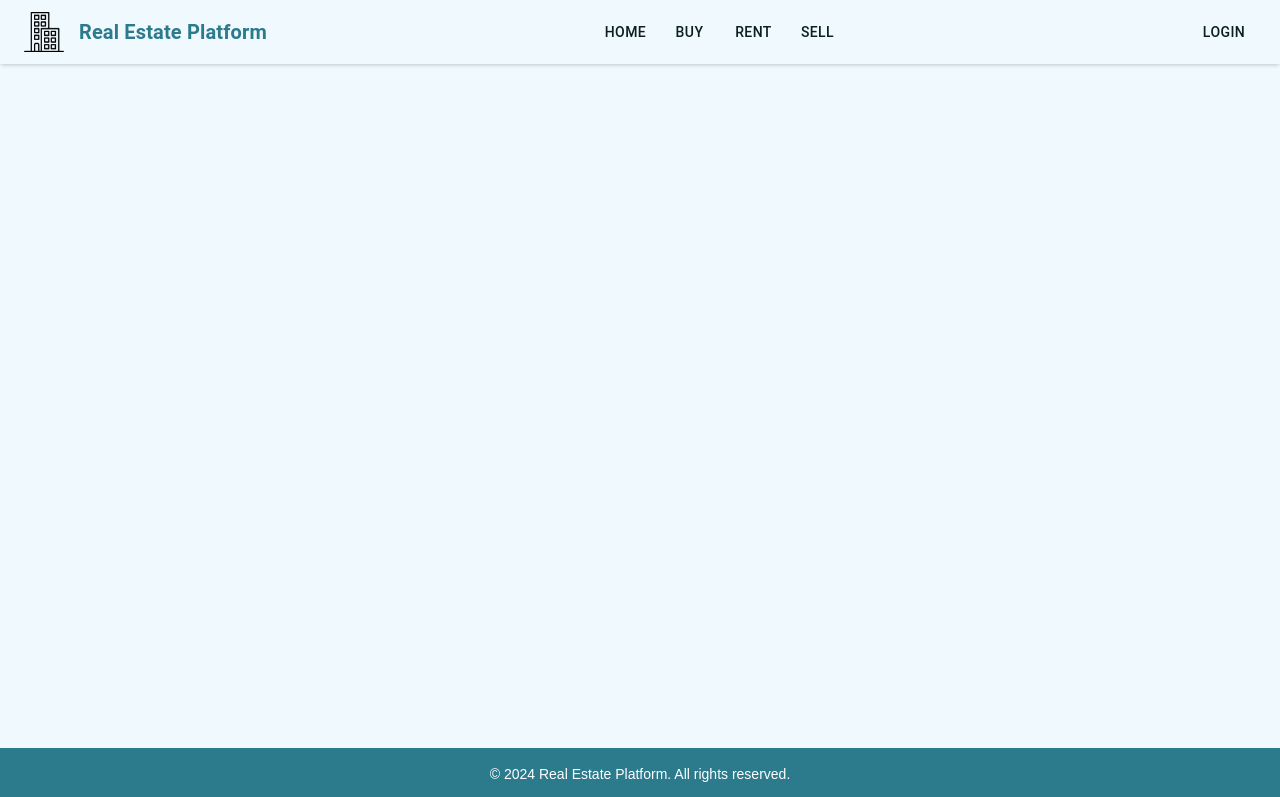
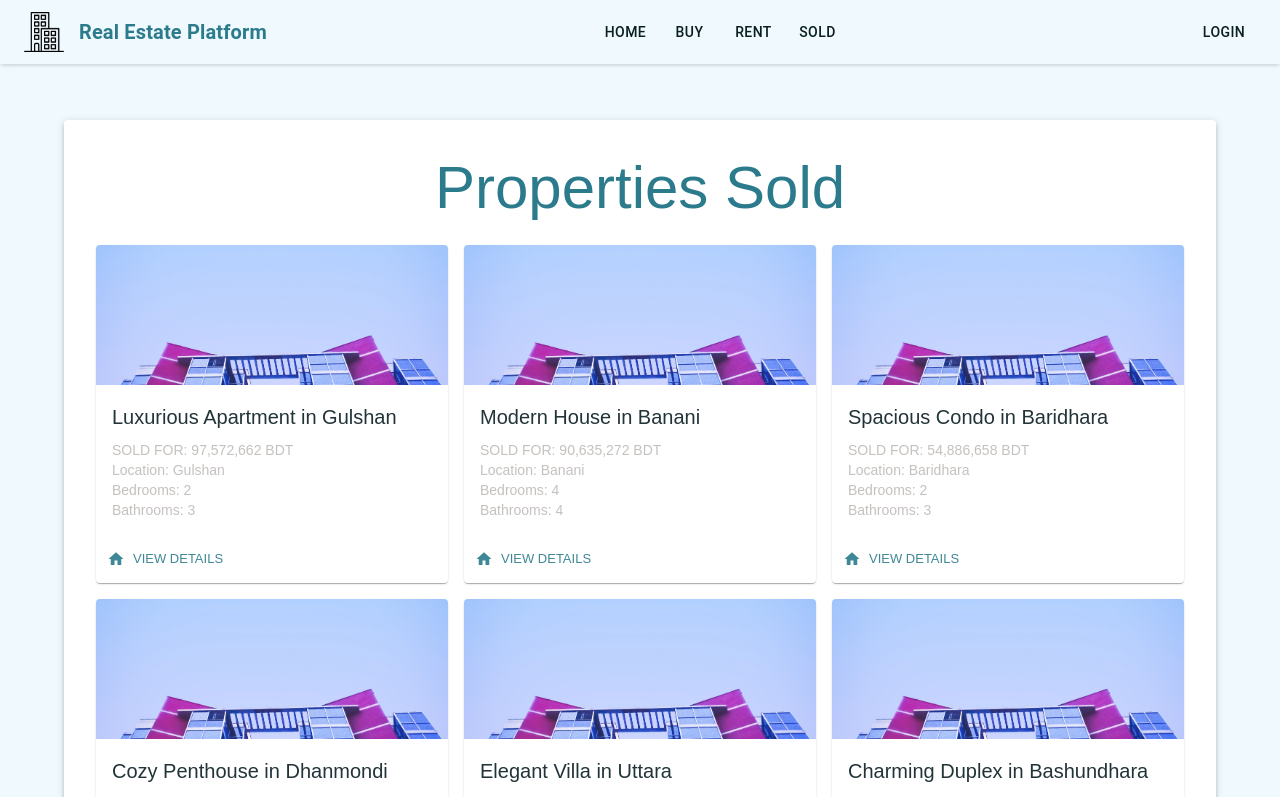
Before and after one commit to ruff27/realestate, a React (Create React App) app: page /sold in a window 1280 px wide. Shown: the top 797 px of the page. Built offline with nearby package versions, Linux system fonts and the light colour scheme; the HTML template or start-up script is replaced by a standard one.

Commit message:
sold page

```diff
--- a/src/App.js
+++ b/src/App.js
@@ -8,7 +8,7 @@ import Footer from './components/Footer';
 import Home from './pages/Home';
 import Buy from './pages/Buy';
 import Rent from './pages/Rent';
-import Sell from './pages/Sell';
+import Sold from './pages/Sold';
 import Login from './pages/Login';
 import Signup from './pages/Signup';
 
@@ -72,7 +72,7 @@ function App() {
               <Route path="/" element={<Home />} />
               <Route path="/buy" element={<Buy />} />
               <Route path="/rent" element={<Rent />} />
-              <Route path="/sell" element={<Sell />} />
+              <Route path="/sold" element={<Sold />} />
               <Route path="/login" element={<Login />} />
               <Route path="/signup" element={<Signup />} />
             </Routes>
--- a/src/components/Navbar.js
+++ b/src/components/Navbar.js
@@ -52,7 +52,7 @@ function Navbar() {
     { text: 'Home', path: '/' },
     { text: 'Buy', path: '/buy' },
     { text: 'Rent', path: '/rent' },
-    { text: 'Sell', path: '/sell' },
+    { text: 'Sold', path: '/sold' },
   ];
 
   const drawer = (
--- a/src/pages/Sell.js
+++ /dev/null
@@ -1,88 +0,0 @@
-import React, { useState } from 'react';
-import { Container, Typography, Box, Button, TextField } from '@mui/material';
-
-function Sell() {
-  const [image, setImage] = useState(null);
-
-  const handleImageChange = (event) => {
-    setImage(event.target.files[0]);
-  };
-
-  const handleSubmit = (event) => {
-    event.preventDefault();
-    // Perform form submission logic here
-    console.log({
-      image,
-    });
-  };
-
-  return (
-    <Container sx={{ marginTop: 5 }}>
-      <Box sx={{ marginBottom: 5, textAlign: 'center' }}>
-        <Typography variant="h4" sx={{ marginBottom: 3, fontWeight: 'bold' }}>
-          Sell Your Property
-        </Typography>
-
-        <form onSubmit={handleSubmit}>
-          {/* Property Title */}
-          <TextField
-            fullWidth
-            label="Property Title"
-            variant="outlined"
-            required
-            sx={{ marginBottom: 2 }}
-          />
-
-          {/* Location */}
-          <TextField
-            fullWidth
-            label="Location"
-            variant="outlined"
-            required
-            sx={{ marginBottom: 2 }}
-          />
-
-          {/* Price */}
-          <TextField
-            fullWidth
-            label="Price (BDT)"
-            type="number"
-            variant="outlined"
-            required
-            sx={{ marginBottom: 2 }}
-          />
-
-          {/* Property Description */}
-          <TextField
-            fullWidth
-            label="Description"
-            multiline
-            rows={4}
-            variant="outlined"
-            required
-            sx={{ marginBottom: 2 }}
-          />
-
-          {/* Image Upload */}
-          <Button variant="contained" component="label" sx={{ marginBottom: 2 }}>
-            Upload Image
-            <input type="file" hidden onChange={handleImageChange} accept="image/*" />
-          </Button>
-          {image && <Typography sx={{ marginBottom: 2 }}>Selected Image: {image.name}</Typography>}
-
-          {/* Submit Button */}
-          <Button
-            type="submit"
-            variant="contained"
-            fullWidth
-            sx={{ backgroundColor: '#2B7B8C', color: '#EFF9FE' }}
-          >
-            Submit Listing
-          </Button>
-        </form>
-      </Box>
-    </Container>
-  );
-}
-
-export default Sell;
--- /dev/null
+++ b/src/pages/Sold.js
@@ -0,0 +1,108 @@
+import React, { useState, useEffect } from 'react';
+import {
+  Typography, Container, Box, Button, Grid, Paper, Card, CardContent,
+  CardMedia, CardActions, Dialog, DialogTitle, DialogContent, DialogActions
+} from '@mui/material';
+import HomeIcon from '@mui/icons-material/Home';
+import dhakaLocations from '../components/DhakaLocations';
+
+function generateProperties(count, sold = false) {
+  return Array(count).fill().map((_, index) => ({
+    id: index + 1,
+    title: `${['Luxurious', 'Modern', 'Spacious', 'Cozy', 'Elegant', 'Charming', 'Stylish'][index % 7]} ${['Apartment', 'House', 'Condo', 'Penthouse', 'Villa', 'Duplex', 'Loft'][index % 7]} in ${dhakaLocations[index % dhakaLocations.length]}`,
+    price: Math.floor(Math.random() * (100000000 - 5000000) + 5000000),
+    type: ['apartment', 'house', 'condo', 'penthouse', 'villa', 'duplex', 'loft'][index % 7],
+    location: dhakaLocations[index % dhakaLocations.length],
+    bedrooms: Math.floor(Math.random() * 5) + 1,
+    bathrooms: Math.floor(Math.random() * 4) + 1,
+    area: Math.floor(Math.random() * (5000 - 500) + 500),
+    image: "/images/p1.avif",
+    isSold: sold // Mark the property as sold or unsold
+  }));
+}
+
+const soldProperties = generateProperties(20, true); // 20 sold properties
+
+function Sold() {
+  const [openDialog, setOpenDialog] = useState(false);
+  const [selectedProperty, setSelectedProperty] = useState(null);
+
+  const handleOpenDialog = (property) => {
+    setSelectedProperty(property);
+    setOpenDialog(true);
+  };
+
+  const handleCloseDialog = () => {
+    setOpenDialog(false);
+  };
+
+  return (
+    <Container maxWidth="lg">
+      <Box sx={{ my: { xs: 2, sm: 3, md: 4 } }}>
+        <Paper elevation={3} sx={{ p: { xs: 2, sm: 3, md: 4 }, backgroundColor: 'background.paper' }}>
+          <Typography
+            variant="h2"
+            component="h1"
+            gutterBottom
+            color="primary"
+            align="center"
+          >
+            Properties Sold
+          </Typography>
+
+          <Grid container spacing={2}>
+            {soldProperties.map((property) => (
+              <Grid item xs={12} sm={6} md={4} key={property.id}>
+                <Card sx={{ height: '100%', display: 'flex', flexDirection: 'column', opacity: 0.9 }}>
+                  <CardMedia
+                    component="img"
+                    height="140"
+                    image="/images/p1.avif"
+                    alt={property.title}
+                  />
+                  <CardContent sx={{ flexGrow: 1 }}>
+                    <Typography gutterBottom variant="h6" component="div">{property.title}</Typography>
+                    <Typography variant="body2" color="text.secondary">SOLD FOR: {property.price.toLocaleString()} BDT</Typography>
+                    <Typography variant="body2" color="text.secondary">Location: {property.location}</Typography>
+                    <Typography variant="body2" color="text.secondary">Bedrooms: {property.bedrooms}</Typography>
+                    <Typography variant="body2" color="text.secondary">Bathrooms: {property.bathrooms}</Typography>
+                  </CardContent>
+                  <CardActions>
+                    <Button size="small" startIcon={<HomeIcon />} onClick={() => handleOpenDialog(property)}>View Details</Button>
+                  </CardActions>
+                </Card>
+              </Grid>
+            ))}
+          </Grid>
+
+          {soldProperties.length === 0 && (
+            <Typography variant="h6" align="center" sx={{ mt: { xs: 2, sm: 3, md: 4 } }}>
+              No sold properties found.
+            </Typography>
+          )}
+        </Paper>
+      </Box>
+
+      <Dialog open={openDialog} onClose={handleCloseDialog}>
+        {selectedProperty && (
+          <>
+            <DialogTitle>{selectedProperty.title}</DialogTitle>
+            <DialogContent>
+              <img src="/images/p1.avif" alt={selectedProperty.title} style={{width: '100%', marginBottom: '1rem'}} />
+              <Typography variant="body1">SOLD FOR: {selectedProperty.price.toLocaleString()} BDT</Typography>
+              <Typography variant="body1">Location: {selectedProperty.location}</Typography>
+              <Typography variant="body1">Bedrooms: {selectedProperty.bedrooms}</Typography>
+              <Typography variant="body1">Bathrooms: {selectedProperty.bathrooms}</Typography>
+              <Typography variant="body1">Area: {selectedProperty.area} sq ft</Typography>
+            </DialogContent>
+            <DialogActions>
+              <Button onClick={handleCloseDialog}>Close</Button>
+            </DialogActions>
+          </>
+        )}
+      </Dialog>
+    </Container>
+  );
+}
+
+export default Sold;
```
